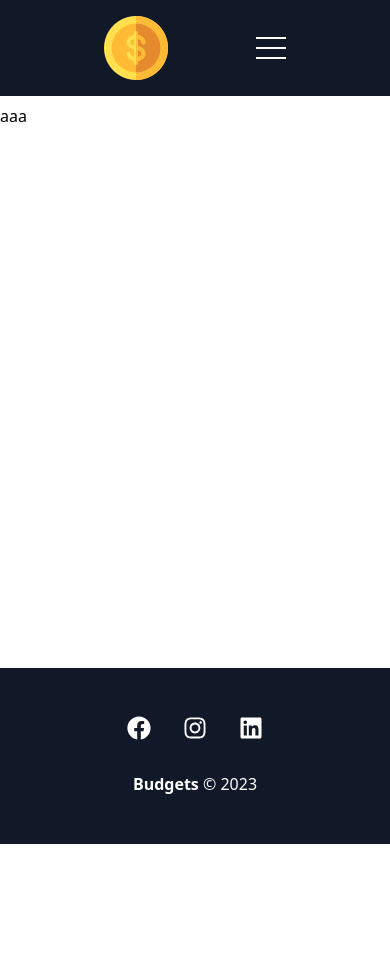
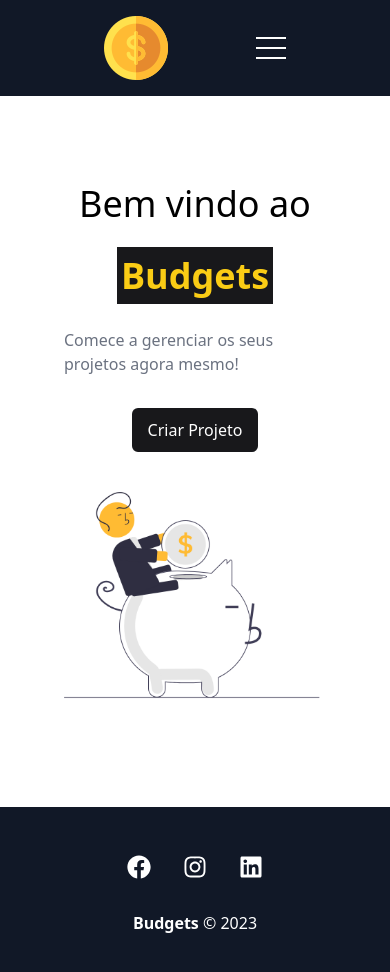
Before and after one commit to matheus-kiyoshi/budgets, a Next.js app: page / in a window 390 px wide. Shown: the top 972 px of the page. Before the commit the page ends 844 px from the top, so only its background shows below. Built offline with nearby package versions, Linux system fonts and the light colour scheme.

Commit message:
main page finished and responsive

```diff
--- /dev/null
+++ b/src/app/components/Home/LinkButton.tsx
@@ -0,0 +1,18 @@
+import Link from 'next/link'
+
+export default function LinkButton({
+  pageDirectory,
+  text,
+}: {
+  pageDirectory: string
+  text: string
+}) {
+  return (
+    <Link
+      href={pageDirectory}
+      className="text-white px-4 py-2.5 rounded-md bg-zinc-900 transition-all duration-500 hover:bg-zinc-800 hover:text-yellow-400"
+    >
+      {text}
+    </Link>
+  )
+}
--- a/src/app/page.tsx
+++ b/src/app/page.tsx
@@ -1,9 +1,22 @@
 import '@/app/globals.css'
+import LinkButton from './components/Home/LinkButton'
+import Image from 'next/image'
+import savingsImage from '@/../public/savings2.png'
 
 export default function Home() {
   return (
-    <main className="grid-area-main">
-      <p>aaa</p>
+    <main className="grid-area-main w-full flex flex-col items-center justify-center p-16 gap-2">
+      <h1 className="text-4xl mb-2 leading-loose text-center">
+        Bem vindo ao{' '}
+        <strong className="text-yellow-400 p-1 bg-zinc-900">Budgets</strong>
+      </h1>
+      <p className="mb-6 text-gray-500">
+        Comece a gerenciar os seus projetos agora mesmo!
+      </p>
+      <LinkButton pageDirectory="/newproject" text="Criar Projeto" />
+      <div className="my-8">
+        <Image src={savingsImage} alt="Savings" width={384} height={384} />
+      </div>
     </main>
   )
 }
```
Also changed, not shown: public/savings2.png (added).
